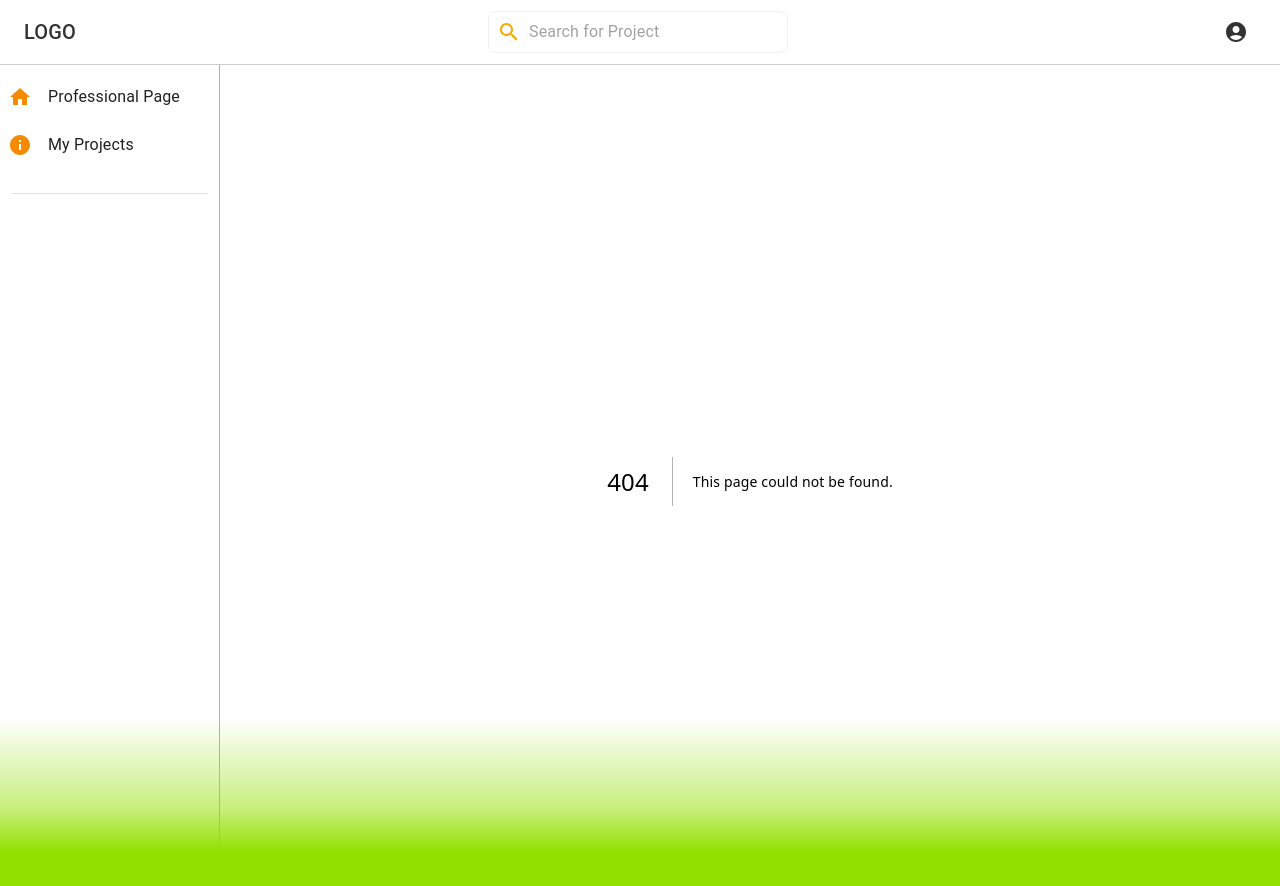
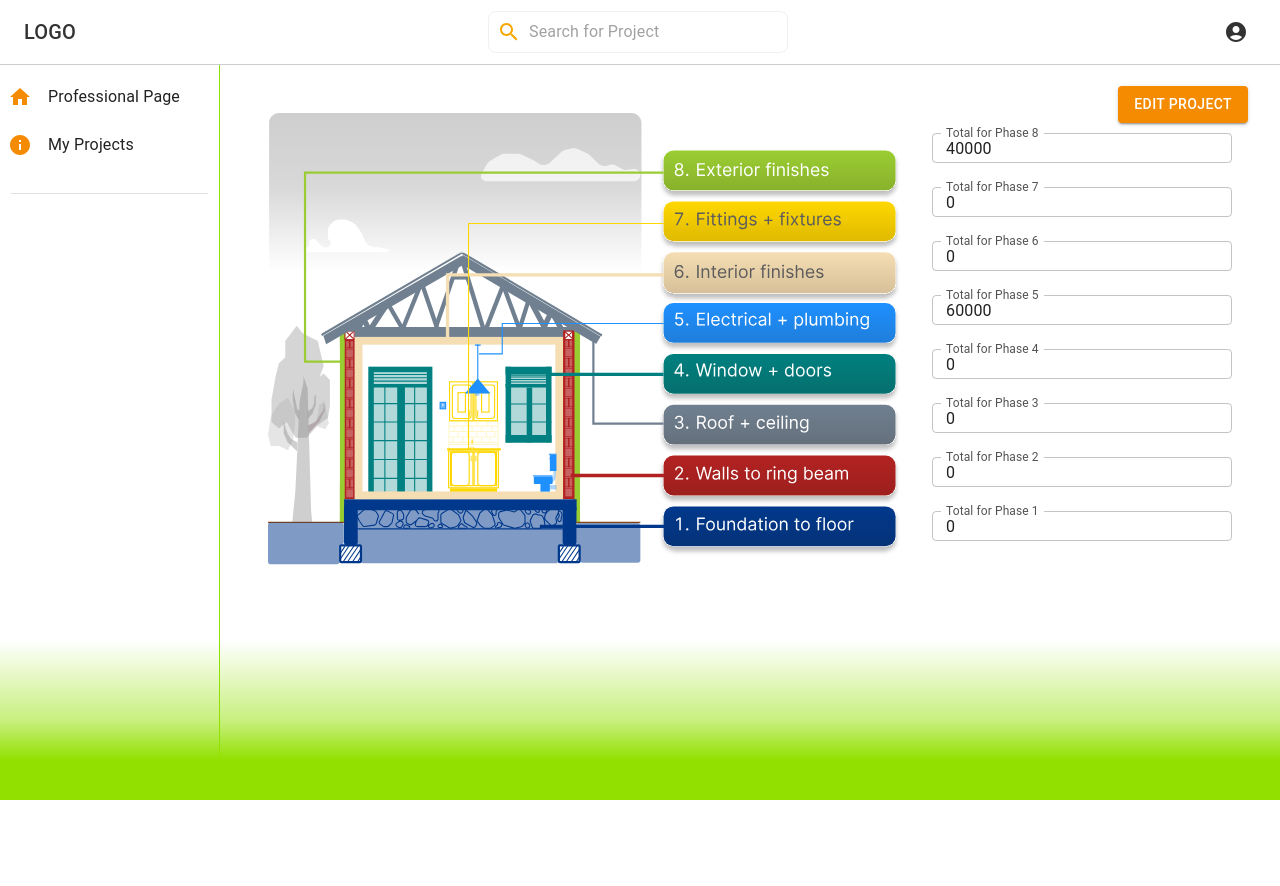
Before and after one commit to Gladys-tech/setup, a Next.js app: page /professional/projects/1 in a window 1280 px wide. Before the commit this address had no page. Shown: the top 886 px of the page. After the commit the page ends 800 px from the top, so only its background shows below. Built offline with nearby package versions, Linux system fonts and the light colour scheme.

Commit message:
project ids

```diff
--- /dev/null
+++ b/src/pages/professional/projectData.ts
@@ -0,0 +1,22 @@
+// projectsData.ts
+
+export interface Project {
+    id: number;
+    name: string;
+    client: string;
+    location: string;
+    amount: string;
+    payDueDate: string;
+    status: string;
+}
+
+const projects: Project[] = [
+    { id: 1, name: 'Mulago Bangalo', amount: 'Ugx 430,000', client: 'Mr. Jackson', location: 'Mulago', payDueDate: '11/12/22', status: 'Foundation' },
+    { id: 2, name: 'Buziga 2 bed room', amount: 'Ugx 257,000', client: 'Bob Mercy', location: 'Buziga', payDueDate: '2/12/22', status: 'Spring beam' },
+    { id: 3, name: 'Mulago Bangalo', amount: 'Ugx 430,000', client: 'Mr. Jackson', location: 'Mulago', payDueDate: '11/12/22', status: 'Roofing' },
+    { id: 4, name: 'Buziga 2 bed room', amount: 'Ugx 257,000', client: 'Bob Mercy', location: 'Buziga', payDueDate: '2/12/22', status: 'Complete' },
+    { id: 5, name: 'Mulago Bangalo', amount: 'Ugx 430,000', client: 'Mr. Jackson', location: 'Mulago', payDueDate: '11/12/22', status: 'In Progress' },
+
+];
+
+export default projects;
--- /dev/null
+++ b/src/pages/professional/projects/[id].tsx
@@ -0,0 +1,202 @@
+import { useRouter } from 'next/router';
+import { useState, useEffect } from 'react';
+import { Box, Typography, TextField, Grid, Button, Dialog, DialogActions, DialogContent, DialogTitle, useTheme } from '@mui/material';
+import Image from 'next/image';
+import projects from '../projectData';
+
+const ProjectDetails = () => {
+    const theme = useTheme();
+    const router = useRouter();
+    const { id } = router.query;
+    const [project, setProject] = useState<any>(null);
+
+    const [open, setOpen] = useState(false); // For handling modal
+
+    // Define phases and their totals in state
+    const [phases, setPhases] = useState([
+        { name: 'Phase 1', total: 0 },
+        { name: 'Phase 2', total: 0 },
+        { name: 'Phase 3', total: 0 },
+        { name: 'Phase 4', total: 0 },
+        { name: 'Phase 5', total: 60000 },
+        { name: 'Phase 6', total: 0 },
+        { name: 'Phase 7', total: 0 },
+        { name: 'Phase 8', total: 40000 },
+    ]);
+
+    useEffect(() => {
+        if (id) {
+            const selectedProject = projects.find((project: { id: number }) => project.id === parseInt(id as string));
+            setProject(selectedProject);
+        }
+    }, [id]);
+
+    // Handle input changes for each phase
+    const handleInputChange = (index: number, value: number) => {
+        const updatedPhases = [...phases];
+        updatedPhases[index].total = value;
+        setPhases(updatedPhases);
+    };
+
+    // Handle modal open/close
+    const handleOpen = () => setOpen(true);
+    const handleClose = () => setOpen(false);
+
+
+    if (!project) {
+        return <Typography>Loading...</Typography>;
+    }
+
+    return (
+        <Box p={4} position="relative">
+            <Button
+                variant="contained"
+                color="primary"
+                onClick={handleOpen}
+                sx={{
+                    position: 'absolute',
+                    top: 5,
+                    right: 16,
+                }}
+            >
+                Edit Project
+            </Button>
+
+            {/* Responsive SVG Image and phase inputs */}
+            <Grid container spacing={4} alignItems="center">
+                <Grid item xs={12} md={8}>
+                    <Box
+                        sx={{
+                            width: '100%',
+                            maxWidth: '800px',
+                            margin: '0 auto',
+                            display: 'flex',
+                            justifyContent: 'center',
+                        }}
+                    >
+                        <Image
+                            src="/assets/images/phases diagram.svg"
+                            alt="Phases Diagram"
+                            layout="responsive"
+                            width={800}
+                            height={600}
+                        />
+                    </Box>
+                </Grid>
+
+                {/* Inputs for each phase */}
+                <Grid item xs={12} md={4}>
+                    <Box sx={{mt:'20px', mb:'0'}}>
+                        {phases
+                            .slice()
+                            .reverse()
+                            .map((phase, index) => (
+                                <Box key={index} mb={3}>
+                                    <TextField
+                                        type="number"
+                                        label={`Total for ${phase.name}`}
+                                        value={phase.total}
+                                        onChange={(e) => handleInputChange(index, parseInt(e.target.value) || 0)}
+                                        fullWidth
+                                        InputProps={{
+                                            sx: {
+                                                height: '30px',
+                                            }
+                                        }}
+                                    />
+                                </Box>
+                            ))}
+                    </Box>
+                </Grid>
+            </Grid>
+
+
+            {/* Popup Modal for editing project details */}
+            <Dialog open={open} onClose={handleClose}>
+                <DialogTitle>Edit Project Details</DialogTitle>
+                <DialogContent>
+                    <TextField
+                        label="Project Name"
+                        fullWidth
+                        margin="normal"
+                        value={project.name}
+                        onChange={(e) => setProject({ ...project, name: e.target.value })}
+                    />
+                    <TextField
+                        label="Client"
+                        fullWidth
+                        margin="normal"
+                        value={project.client}
+                        onChange={(e) => setProject({ ...project, client: e.target.value })}
+                    />
+                    <TextField
+                        label="Location"
+                        fullWidth
+                        margin="normal"
+                        value={project.location}
+                        onChange={(e) => setProject({ ...project, location: e.target.value })}
+                    />
+                    <TextField
+                        label="Amount"
+                        type="number"
+                        fullWidth
+                        margin="normal"
+                        value={project.amount}
+                        onChange={(e) => setProject({ ...project, amount: e.target.value })}
+                    />
+                    <TextField
+                        label="Pay Due Date"
+                        type="date"
+                        fullWidth
+                        margin="normal"
+                        value={project.payDueDate}
+                        onChange={(e) => setProject({ ...project, payDueDate: e.target.value })}
+                        InputLabelProps={{ shrink: true }}
+                    />
+                    <TextField
+                        label="Status"
+                        fullWidth
+                        margin="normal"
+                        value={project.status}
+                        onChange={(e) => setProject({ ...project, status: e.target.value })}
+                    />
+                </DialogContent>
+                <DialogActions>
+                    <Button onClick={handleClose}
+                        variant='contained'
+                        sx={{
+                            backgroundColor: theme.palette.error.main,
+                            color: theme.palette.primary.contrastText,
+                            font: '12px',
+                            textTransform: 'none',
+                            height: '35px',
+                            borderRadius: '10px',
+                            '&:hover': {
+                                backgroundColor: theme.palette.error.dark
+                            }
+                        }}>
+                        Cancel
+                    </Button>
+                    <Button onClick={handleClose}
+                        variant='contained'
+                        sx={{
+                            backgroundColor: theme.palette.primary.main,
+                            color: theme.palette.primary.contrastText,
+                            font: '12px',
+                            textTransform: 'none',
+                            height: '35px',
+                            borderRadius: '10px',
+                            '&:hover': {
+                                backgroundColor: theme.palette.secondary.main
+                            }
+                        }}>
+                        Save Changes
+                    </Button>
+                </DialogActions>
+            </Dialog>
+
+        </Box>
+    );
+};
+
+export default ProjectDetails;
```
Also changed, not shown: src/pages/professional/projects.tsx (+11 -1 lines), public/assets/images/phases diagram.svg (added).
